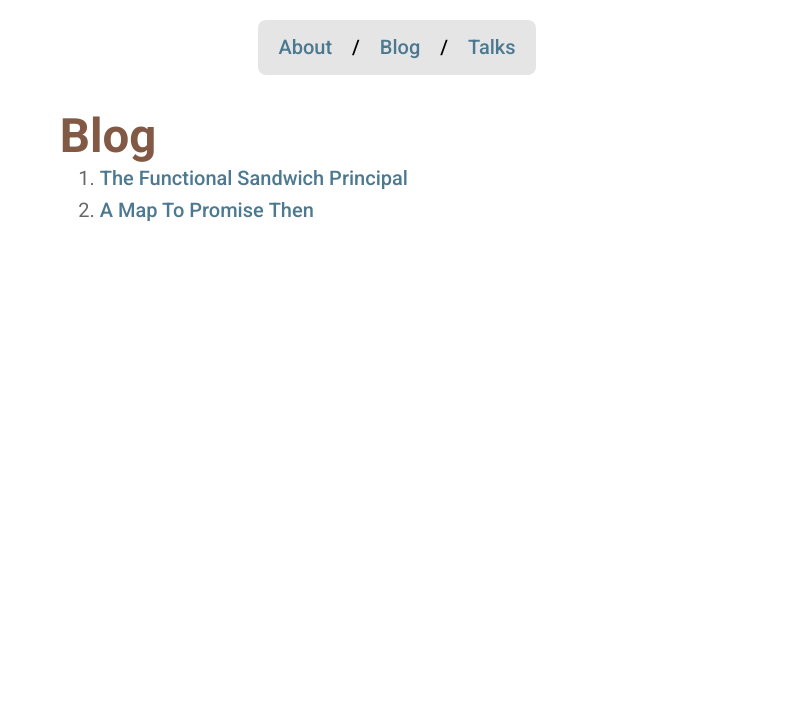
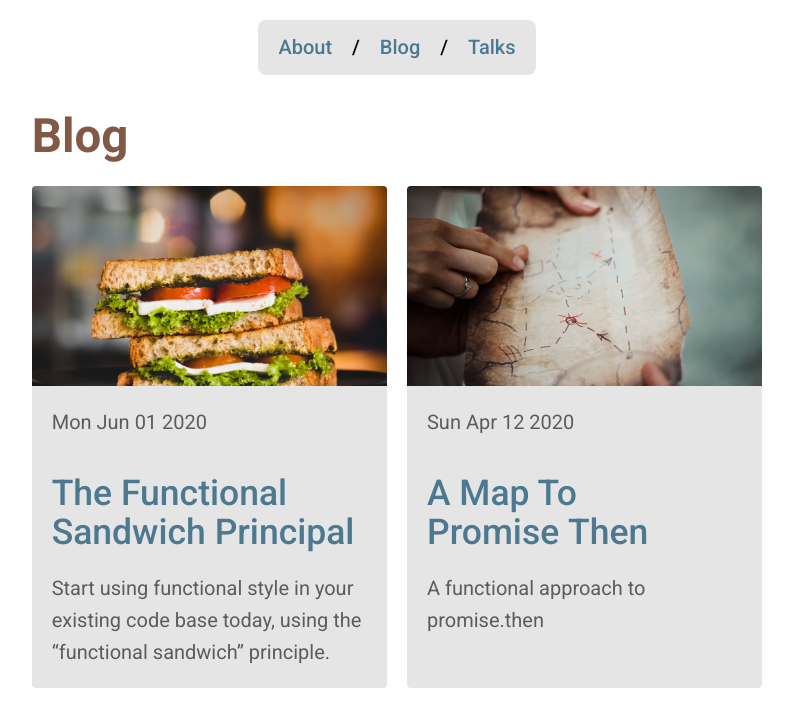
Before and after one commit to dolevoper/dolevoper.io, a Next.js app: page /blog in a window 1280 px wide. Shown: the top 726 px of the page, without its empty margins (243-1036 px from the left). Built offline with nearby package versions, Linux system fonts and the light colour scheme.

Commit message:
style blog page

```diff
--- a/app/Main.module.css
+++ b/app/Main.module.css
@@ -1,5 +1,5 @@
 .main {
-    width: min(60ch, 100% - 4rem);
+    width: min(65ch, 100% - 4rem);
     margin-inline: auto;
     margin-block-start: var(--step-2);
 }
--- /dev/null
+++ b/app/blog/page.module.css
@@ -0,0 +1,44 @@
+.imageWrapper {
+    position: relative;
+    aspect-ratio: 4/5;
+    aspect-ratio: 16/9;
+}
+
+.imageWrapper>img {
+    object-fit: cover;
+    min-width: 0;
+}
+
+.catalog {
+    display: flex;
+    padding: 0;
+    flex-wrap: wrap;
+    list-style: none;
+    gap: var(--step-0);
+}
+
+.card {
+    --padding: var(--step-0);
+    --border-radius: 4px;
+    flex-basis: calc(50% - var(--step-0) / 2);
+    background: var(--color-surface);
+    padding: var(--padding);
+    border-radius: var(--border-radius);
+}
+
+.card > *+* {
+    margin-block-start: 1em;
+}
+
+.card time {
+    display: block;
+}
+
+.card .imageWrapper {
+    margin-inline: calc(-1 * var(--padding));
+    margin-block-start: calc(-1 * var(--padding));
+}
+
+.card img {
+    border-radius: var(--border-radius) var(--border-radius) 0 0;
+}
--- a/app/blog/page.tsx
+++ b/app/blog/page.tsx
@@ -1,21 +1,29 @@
 import Link from "next/link";
+import Image from "next/image";
 import { getPost, getSlugs } from "./posts";
+import styles from "./page.module.css";
 
 export default async function Blog() {
     const slugs = await getSlugs();
     const posts = await Promise.all(slugs.map(getPost));
+
     posts.sort((a, b) => +b.date - (+a.date));
 
     return (
-        <div>
+        <>
             <h1>Blog</h1>
-            <ol>
+            <ol className={styles.catalog}>
                 {posts.map((post) => (
-                    <li key={post.slug}>
-                        <Link href={`/blog/${post.slug}`}>{post.title}</Link>
+                    <li key={post.slug} className={styles.card}>
+                        <div className={styles.imageWrapper}>
+                            <Image src={post.heroImage.src} alt={post.heroImage.alt} fill />
+                        </div>
+                        <time dateTime={post.date.toISOString()}>{post.date.toDateString()}</time>
+                        <h2><Link href={`/blog/${post.slug}`}>{post.title}</Link></h2>
+                        <p>{post.description}</p>
                     </li>
                 ))}
             </ol>
-        </div>
+        </>
     );
 }
```
